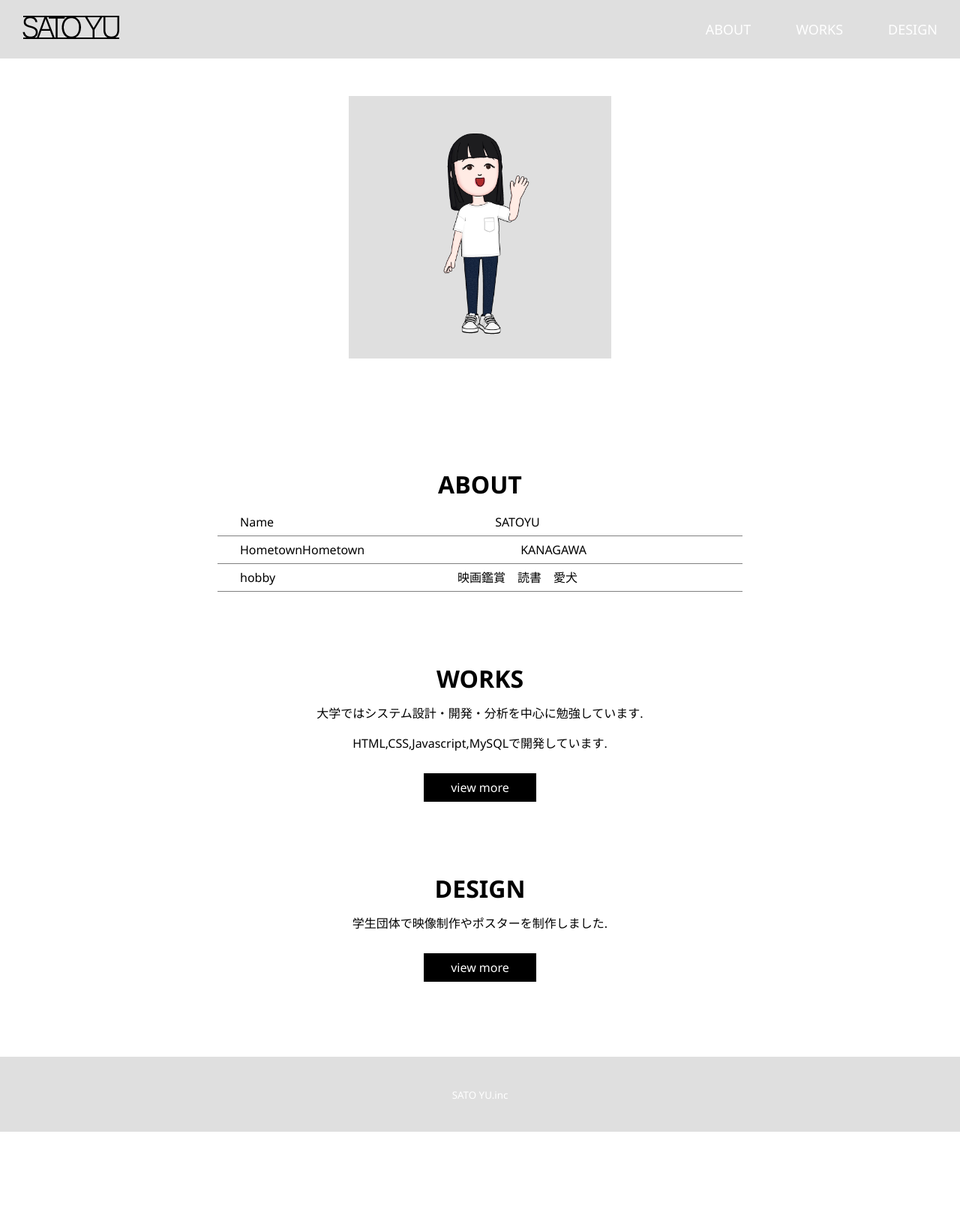
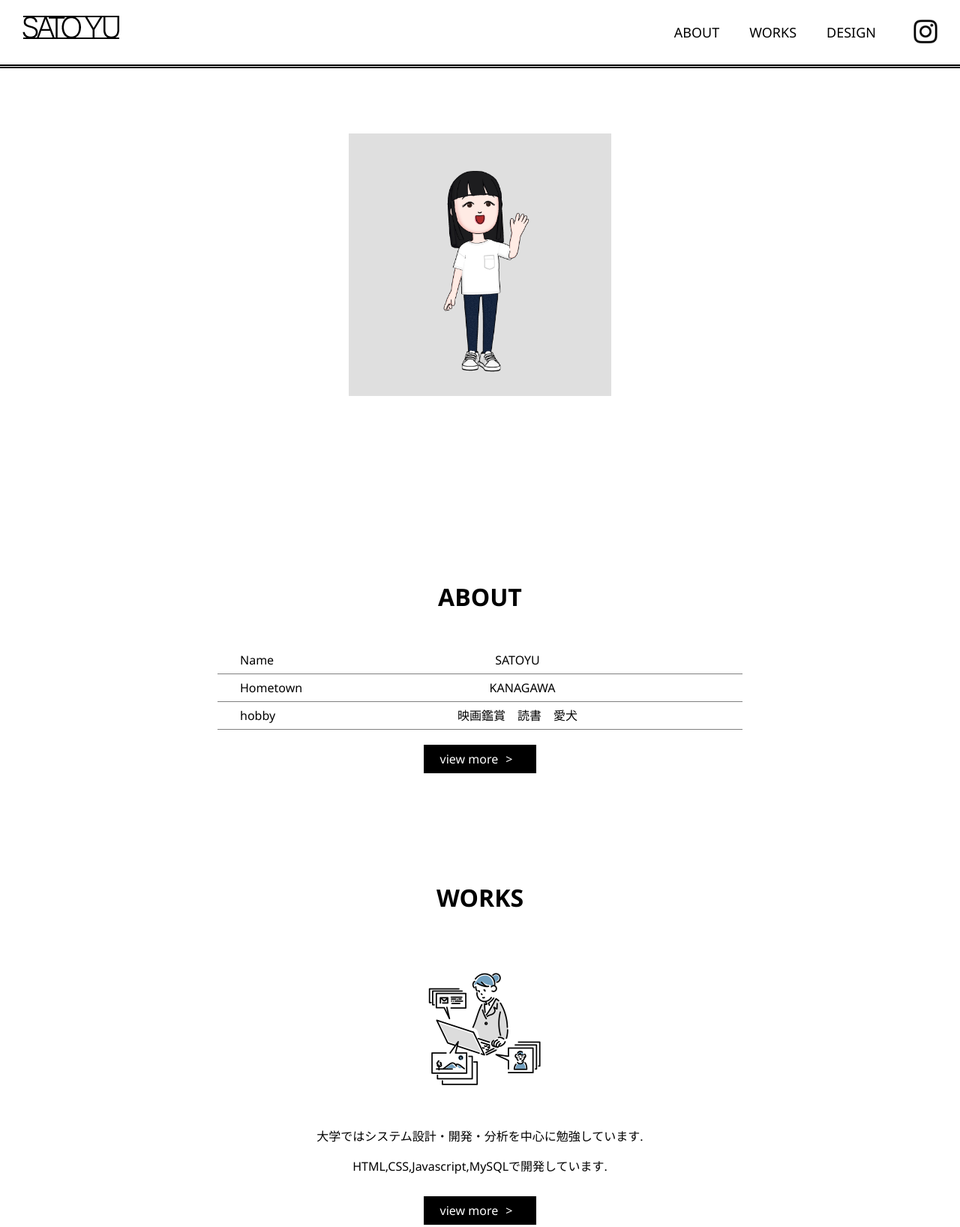
Before and after one commit to a8119086/Portfolio, a plain HTML site: page index.html in a window 1280 px wide. Shown: the top 1636 px of the page at 75% size. Before the commit the page ends 1510 px from the top, so only its background shows below. Drawn offline with Linux system fonts and the light colour scheme; files whose address does not match are found by name.

Commit message:
no message

```diff
--- a/index.html
+++ b/index.html
@@ -16,11 +16,12 @@
                 <li><a href="about.html">ABOUT</a></li>
                 <li><a href="works.html">WORKS</a></li>
                 <li><a href="design.html">DESIGN</a></li>
+                <li><a href="https://www.instagram.com/0511.jiyuun.ig"><img src="image/instagram.png" alt=""></a></li>
             </ul>
         </nav>
     </header>
     <main>
-        <div class="visual">
+        <div class="visual fadeUp">
             <img src="image/main.JPG" alt="">
         </div>
         <div class="contents">
@@ -29,14 +30,18 @@
                 <dl>
                     <dt>Name</dt>
                     <dd>SATOYU</dd>
-                    <dt>HometownHometown</dt>
+                    <dt>Hometown</dt>
                     <dd>KANAGAWA</dd>
                     <dt>hobby</dt>
                     <dd>映画鑑賞　読書　愛犬</dd>
                 </dl>
+                <div class="viewmore">
+                    <a href="about.html">view more</a>
+                </div>
             </section>
             <section>
                 <h2>WORKS</h2>
+                <img src="image/main_works.png" alt="">
                 <p>大学ではシステム設計・開発・分析を中心に勉強しています.
                     <br>HTML,CSS,Javascript,MySQLで開発しています.
                 </p>
@@ -46,6 +51,7 @@
             </section>
             <section>
                 <h2>DESIGN</h2>
+                <img src="image/main_design.png" alt="">
                 <p>学生団体で映像制作やポスターを制作しました.
                 </p>
                 <div class="viewmore">
@@ -56,7 +62,8 @@
         </div>
     </main>
     <footer>
-        <p><small>SATO YU.inc</small></p>
+        <p>All it takes is faith and trust.</p>
+        <p><small>SATO YU</small></p>
     </footer>
 </body>
 
--- a/por.css
+++ b/por.css
@@ -12,6 +12,7 @@ body,p{
 p {
     color: #000;
     line-height: 2.5;
+    font-family: 'Segoe UI', Tahoma, Geneva, Verdana, sans-serif;
 }
 
 /* header */
@@ -20,9 +21,11 @@ header{
     padding: 0;
     display: flex;
     justify-content: space-between;
-    background-color: #DFDFDF;
+    background-color: #ffffff;
     position: fixed;
     width: 100%;
+    border-bottom: thick double  #000;
+    z-index: 10000;
 }
 header h1{
     margin-left: 30px;
@@ -35,15 +38,22 @@ nav ul{
     list-style-type: none;
 }
 nav ul li{
-    margin:auto 30px;
+    margin:auto 20px;
 }
 nav ul li a{
     font-size: 18px;
-    color: #ffffff;
+    color: #000;
     text-decoration: none;
+    -webkit-transition: all 0.3s ease;
+    -moz-transition: all 0.3s ease;
+    -o-transition: all 0.3s ease;
+    transition: all  0.3s ease;
 }
 nav ul li a:hover{
-    color: #000;
+    color: #DFDFDF;
+}
+nav ul li img{
+    width: 52px;
 }
 /* main */
 main{
@@ -55,15 +65,37 @@ main{
     text-align: center;
 }
 .visual img{
-    margin: 50px auto;
+    margin: 100px auto;
     width: 50%;
 }
+.fadeUp{
+animation-name:fadeUpAnime;
+animation-duration:2s;
+animation-fill-mode:forwards;
+opacity:0;
+}
 
+@keyframes fadeUpAnime{
+  from {
+    opacity: 0;
+  transform: translateY(50px);
+  }
+
+  to {
+    opacity: 1;
+  transform: translateY(100);
+  }
+}
 main section{
     width: 700px;
-    margin: 100px auto;
+    margin: 150px auto;
     text-align: center;
     height: 100%;
+}
+section img{
+    width: 200px;
+    margin-top: 50px;
+    margin-bottom: 20px;
 }
 main .contents h2{
     font-size: 32px;
@@ -73,6 +105,7 @@ main .contents h2{
 }
 main .contents dl{
     width: 700px;
+    margin-top: 50px;
 }
 main dl dt{
     float: left;
@@ -90,6 +123,10 @@ main .viewmore{
     margin: 20px auto;
 
 }
+main .viewmore a::after{
+    content: ">";
+    margin: 0 10px;
+}
 main .viewmore a{
     text-align: center;
     color: #ffffff;
@@ -98,6 +135,10 @@ main .viewmore a{
     display: block;
     text-decoration: none;
     border: solid 1px #000;
+    -webkit-transition: all 0.3s ease;
+    -moz-transition: all 0.3s ease;
+    -o-transition: all 0.3s ease;
+    transition: all  0.3s ease;
 }
 main .viewmore a:hover{
     color: #000;
@@ -105,11 +146,13 @@ main .viewmore a:hover{
 
 }
 /* footer */
-footer p{
-    text-align: center;
+footer{
     background-color: #DFDFDF;
     height: 100px;
-    line-height: 100px;
+    padding: 20px 0 0 0;
+}
+footer p,small{
+    text-align: center;
     color: #ffffff;
 }
 
@@ -121,6 +164,15 @@ main .title{
 }
 main .title h1{
     margin-top: 100px;
+}
+.about_img{
+    width: 100%;
+    margin: 150px auto;
+    text-align: center;
+}
+.about_img img{
+    width: 200px;
+
 }
 .about_block{
     display: flex;
@@ -136,7 +188,10 @@ main .title h1{
 }
 
 /* WORKS */
-
+.works img{
+    width: 200px;
+    margin: 150px auto;
+}
 #text-wrap {
     width: 100%;
     height: 100%;
@@ -209,7 +264,10 @@ button.readmore:hover::after {
     width: 330px;
 }
 /* design */
-
+.design img{
+    width: 200px;
+    margin: 150px auto;
+}
 .design_text{
     line-height: 1.6;
 }
```
Also changed, not shown: about.html (+21 -4 lines), design.html (+4 -2 lines), works.html (+3 -1 lines), image/about_baby.png (added), image/about_hobby.png (added), image/about_student.png (added), image/about_univ.png (added), image/instagram.png (added), image/kandou_movie_eigakan.png (added), image/kimuchi.png (deleted), image/main_design.png (added), image/main_works.png (added), 1 other file.
